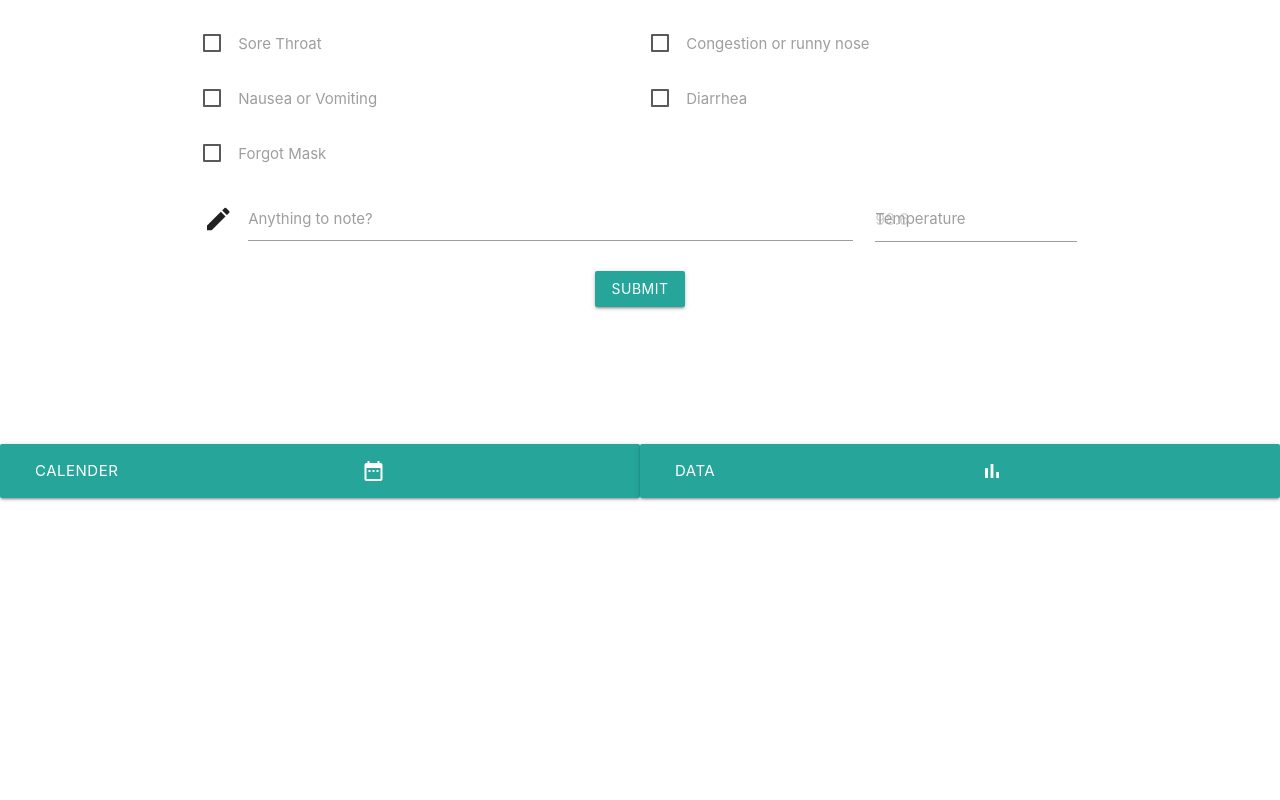
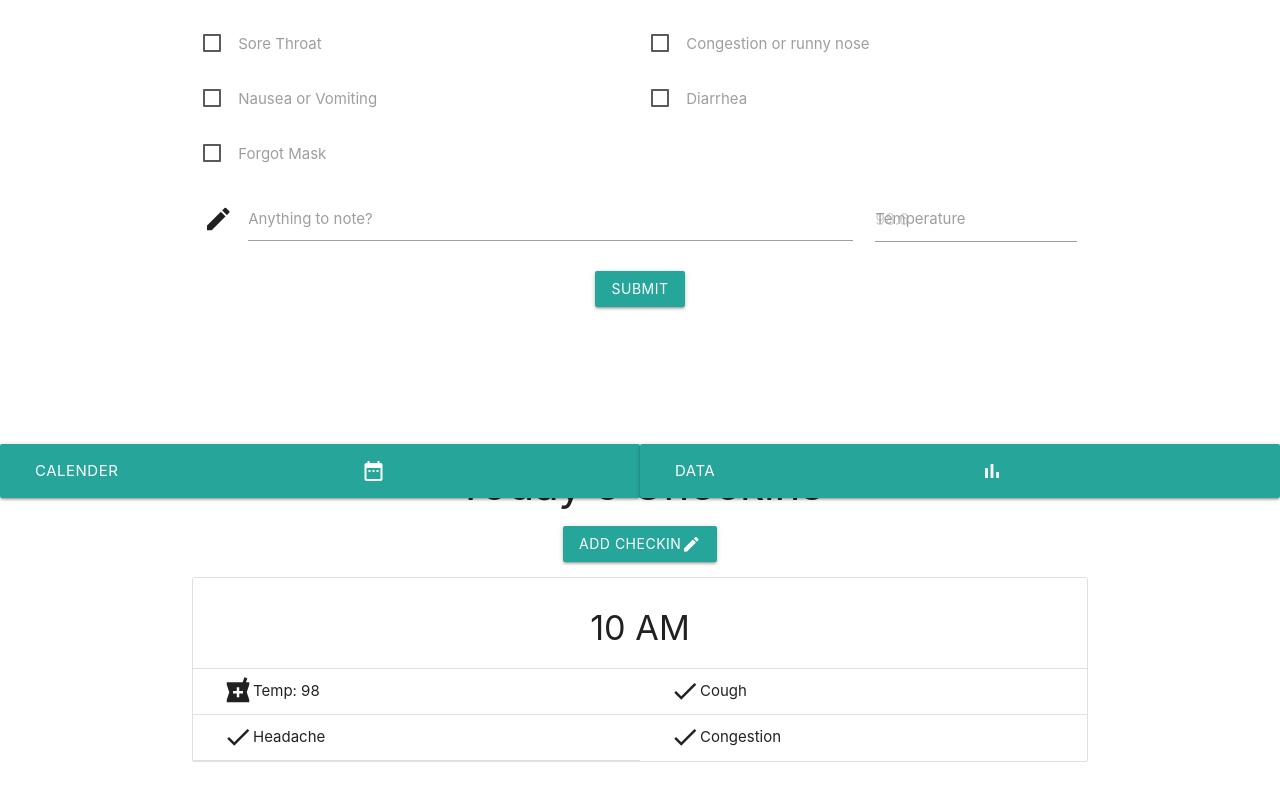
Before and after one commit to asharma1398/Return-Safe, a React (Create React App) app: page / in a window 1280 px wide. Shown: the part 302-1102 px from the top of the page. Before the commit the page ends 800 px from the top, so only its background shows below. Built offline with nearby package versions, Linux system fonts and the light colour scheme.

Commit message:
Added Checkins component

```diff
--- /dev/null
+++ b/src/components/Checkins/Checkins.js
@@ -0,0 +1,22 @@
+import React from "react";
+import 'materialize-css';
+import { Button, Row, Col, Collection, CollectionItem } from 'react-materialize';
+import "./checkins.css";
+
+export default function Checkins() {
+    return (
+        <section className="container section center" id="dataResults">
+            <h3>Today's Checkins</h3>
+
+            <Button id="addCheckin"><span className="left">Add Checkin</span><i className="small material-icons">create</i></Button>
+
+            <Collection header="10 AM" className="row">
+                <CollectionItem className="valign-wrapper col s6"><i className="small material-icons">local_pharmacy</i>Temp: 98</CollectionItem>
+                <CollectionItem className="valign-wrapper col s6"><i className="small material-icons">check</i>Cough</CollectionItem>
+                <CollectionItem className="valign-wrapper col s6"><i className="small material-icons">check</i>Headache</CollectionItem>
+                <CollectionItem className="valign-wrapper col s6"><i className="small material-icons">check</i>Congestion</CollectionItem>
+            </Collection>
+
+        </section>
+    )
+}
--- /dev/null
+++ b/src/components/Checkins/checkins.css
@@ -0,0 +1,12 @@
+#dataResults {
+    padding-bottom: 5em;
+}
+
+#dataResults ul {
+    margin-top: 1em !important;
+}
+
+#dataResults li {
+    padding-top: .5em !important;
+    padding-bottom: .5em !important;
+}
--- a/src/components/Dashboard/Dashboard.js
+++ b/src/components/Dashboard/Dashboard.js
@@ -2,6 +2,7 @@ import React from "react";
 import Header from "../Header/Header";
 import Footer from "../Footer/Footer";
 import Form from "../Form/Form";
+import Checkins from "../Checkins/Checkins";
 
 class Dashboard extends React.Component {
 
@@ -10,6 +11,7 @@ class Dashboard extends React.Component {
             <>
                 <Header />
                 <Form />
+                <Checkins />
                 <Footer />
             </>
         );
```
